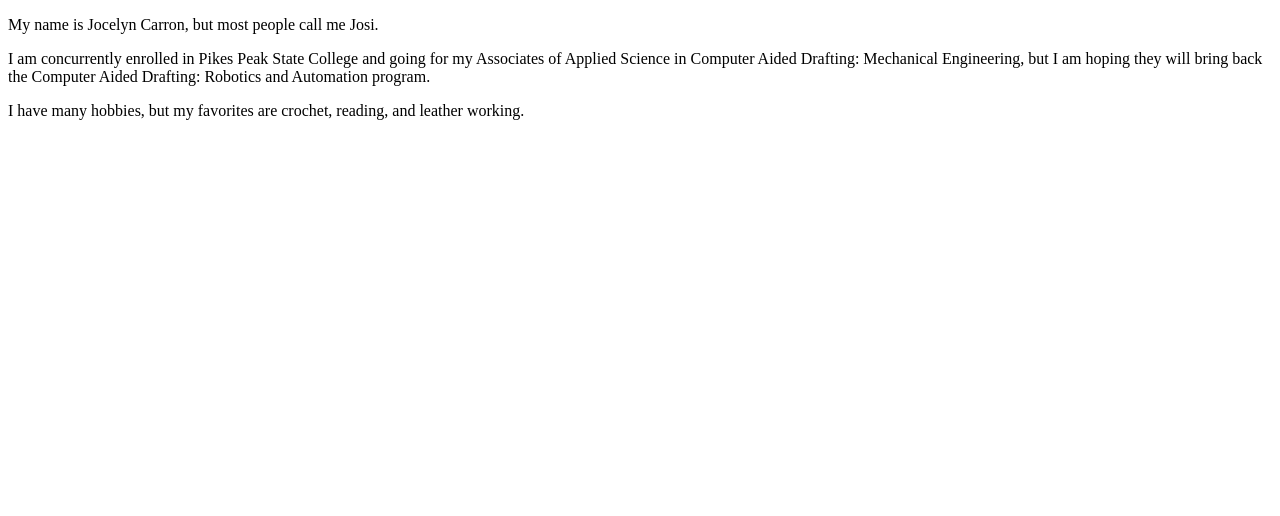
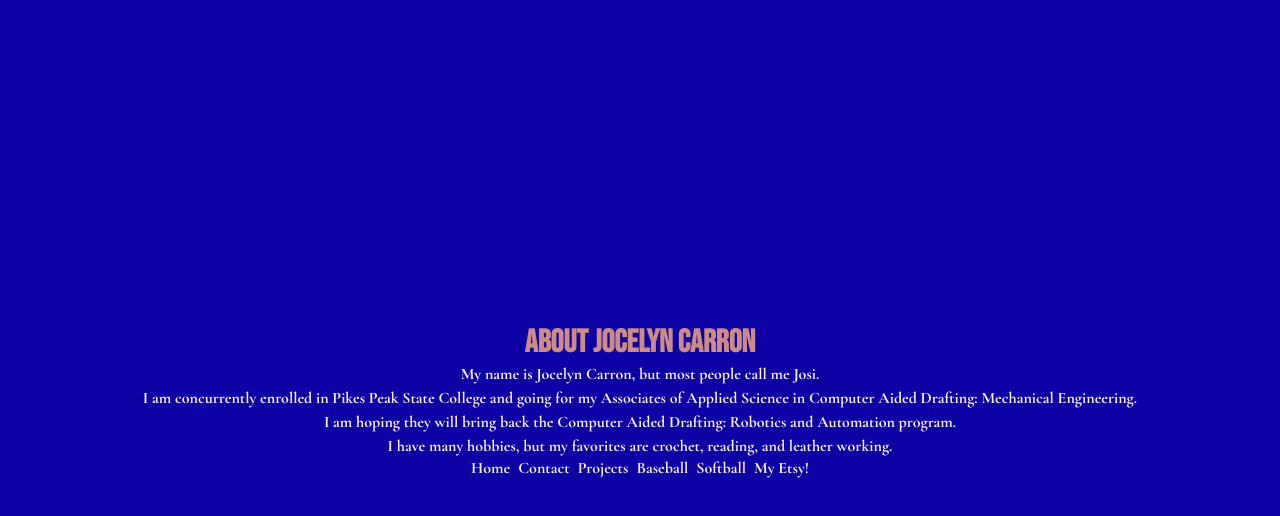
Before and after one commit to Josi-code/Josi-code.github.io, a plain HTML site: page about.html in a window 1280 px wide. Drawn offline with nearby package versions, Linux system fonts and the light colour scheme.

Commit message:
about&contact

```diff
--- a/about.html
+++ b/about.html
@@ -1,18 +1,33 @@
 <!DOCTYPE html>
 <html>
     <head>
+        <link rel="stylesheet" href="./index.css">
         <title>About Jocelyn Carron</title>
     </head>
     <body>
-        <p>
-            My name is Jocelyn Carron, but most people call me Josi.
-        </p>
-        <p>
-            I am concurrently enrolled in Pikes Peak State College and going for my Associates of Applied Science in Computer Aided Drafting: Mechanical Engineering, but I am hoping they will bring back the Computer Aided Drafting: Robotics and Automation program.
-        </p>
-        <p>
-            I have many hobbies, but my favorites are crochet, reading, and leather working.
-        </p>
+        <div class="flex-col align-center justify-center w-dvw h-dvh bg-primary nav">
+            <h1 class="text-accent">About Jocelyn Carron</h1>
+           <p class="text-accent-content">
+                My name is Jocelyn Carron, but most people call me Josi.
+            </p>
+            <p class="text-accent-content">
+                I am concurrently enrolled in Pikes Peak State College and going for my Associates of Applied Science in Computer Aided Drafting: Mechanical Engineering.
+            </p>
+            <p class="text-accent-content">
+                I am hoping they will bring back the Computer Aided Drafting: Robotics and Automation program.
+            </p>
+            <p class="text-accent-content">
+                I have many hobbies, but my favorites are crochet, reading, and leather working.
+            </p>
+            <div>
+                <a href="./index.html">Home</a>
+                <a href="./contact.html">Contact</a>
+                <a href="./projects" >Projects</a>
+                <a href="https://www.maxpreps.com/co/colorado-springs/mitchell-marauders/athletes/jocelyn-carron/baseball/stats/?careerid=m9ua4iqfncan7" >Baseball</a>
+                <a href="https://www.maxpreps.com/co/colorado-springs/mitchell-marauders/athletes/josi-carron/softball/stats/?careerid=q22og681k4gee" >Softball</a>
+                <a href="https://www.etsy.com/shop/PineappleDragonShark">My Etsy!</a>
+            </div>
+        </div>
 
     </body>
 </html>
--- a/index.css
+++ b/index.css
@@ -110,3 +110,57 @@
 .h-dvh {
     height: 100dvh;
 }
+
+.nav {
+    display:flex;
+    flex-direction: column;
+}
+
+.nav a {
+    color: var(--theme-accent-content);
+    text-decoration: none;
+    font-size: 1em;
+    font-family: 'Cormorant Garamond';
+    font-weight: 700;
+    padding: 2px;
+    border-radius: 1rem;
+}
+
+.nav a:hover {
+    color: var(--theme-surface-content);
+    font-family: 'Lobster';
+    background: var(--theme-accent);
+    padding: 3px;
+}
+
+.nav p {
+    display:flex;
+    flex-direction: column;
+    color: var(--theme-accent-content);
+    text-decoration: none;
+    font-size: 1em;
+    font-family: 'Cormorant Garamond';
+    font-weight: 700;
+    padding: 2px;
+    border-radius: 1rem;
+}
+
+.nav p:hover {
+    color: var(--theme-surface-content);
+    font-family: 'Lobster';
+    background: var(--theme-accent);
+    padding: 3px;
+}
+
+h1 {
+    font-family: 'Bebas Neue';
+}
+
+h1:hover {
+    color: var(--theme-accent);
+    font-family: 'Dancing Script';
+    background: var(--theme-surface-content);
+    font-weight: 700;
+    padding: 2px;
+    border-radius: 1rem;
+}
```
Also changed, not shown: contact.html (added, +21 -0 lines), index.html (+4 -3 lines).
